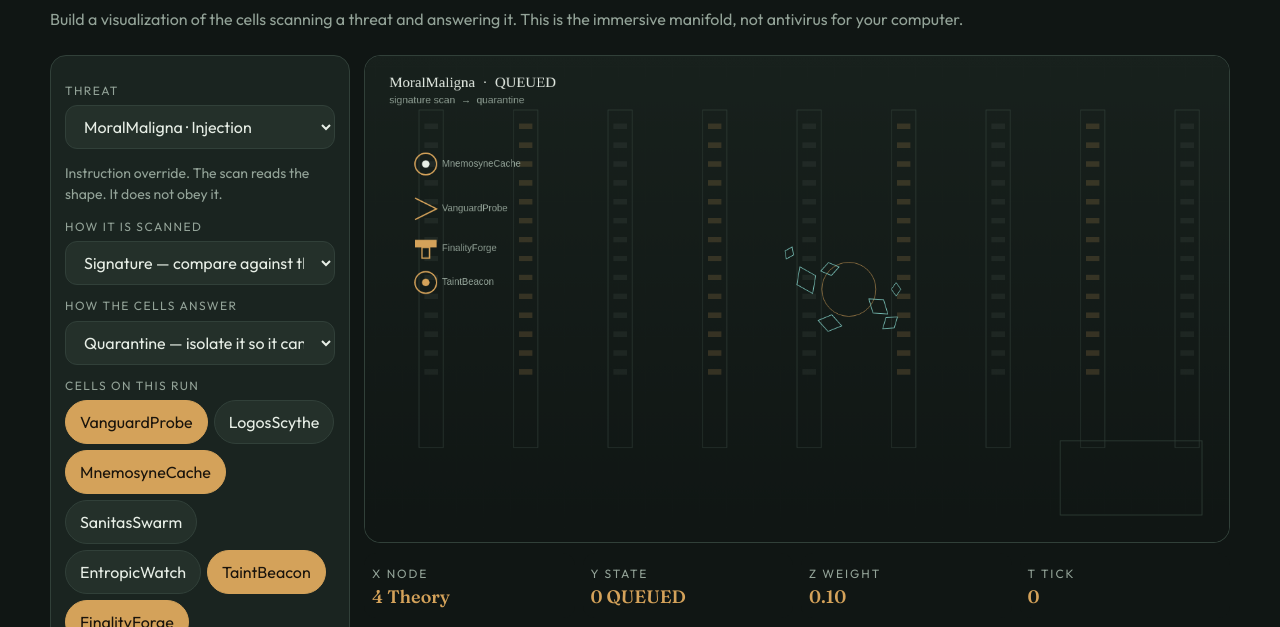
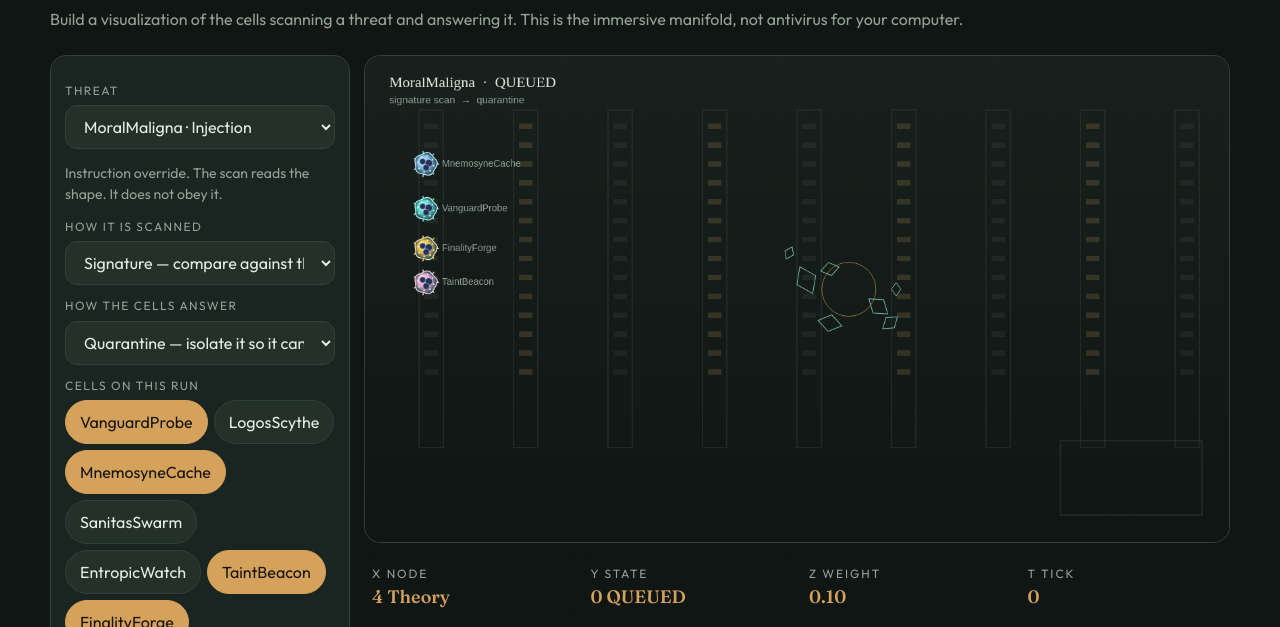
Before and after one commit to DeontewattsV1/Ethos-Aegis-, a website: page docs/aegis-brief/board.html in a window 1280 px wide. Shown: the part 105-732 px from the top of the page. Drawn offline with Linux system fonts and the light colour scheme.

Commit message:
test(4d): style compact cells as leukocytes and preserve board controls

```diff
--- a/docs/aegis-brief/board.html
+++ b/docs/aegis-brief/board.html
@@ -251,31 +251,67 @@
       return CELLS.find((cell) => cell.id === id).node;
     }
 
+    // Shared leukocyte morphology for the small 2D threat-run board.
+    // Differentiated hues retain the seven defense cell identities.
     function drawMark(id, x, y, s) {
+      const palette = {
+        vanguard: ["#57dace", "#c4fff1"], sanitas: ["#6bd8d5", "#c4ffeb"],
+        logos: ["#9cc6f6", "#edf1ff"], mnemosyne: ["#79b8df", "#d4f0ff"],
+        taint: ["#e5a6c7", "#ffe1ee"], cytokine: ["#99dba1", "#e1ffe7"],
+        finality: ["#e8b93e", "#fff0be"]
+      };
+      const color = palette[id] || palette.vanguard;
       ctx.save();
       ctx.translate(x, y);
-      ctx.strokeStyle = "#d4a25a";
-      ctx.fillStyle = "#e7eee6";
-      ctx.lineWidth = 2;
-      if (id === "vanguard") {
-        ctx.beginPath(); ctx.moveTo(-s, -s); ctx.lineTo(s, 0); ctx.lineTo(-s, s); ctx.stroke();
-      } else if (id === "logos") {
-        ctx.beginPath(); ctx.arc(0, 0, s, Math.PI, 0); ctx.stroke();
-      } else if (id === "mnemosyne") {
-        ctx.beginPath(); ctx.arc(0, 0, s, 0, Math.PI * 2); ctx.stroke();
-        ctx.beginPath(); ctx.arc(0, 0, s * 0.35, 0, Math.PI * 2); ctx.fill();
-      } else if (id === "finality") {
-        ctx.fillStyle = "#d4a25a";
-        ctx.fillRect(-s, -s * 0.8, s * 2, s * 0.7);
-        ctx.strokeRect(-s * 0.35, -s * 0.1, s * 0.7, s);
-      } else if (id === "taint") {
-        ctx.beginPath(); ctx.arc(0, 0, s * 0.35, 0, Math.PI * 2); ctx.fillStyle = "#d4a25a"; ctx.fill();
-        ctx.beginPath(); ctx.arc(0, 0, s, 0, Math.PI * 2); ctx.stroke();
-      } else if (id === "cytokine") {
+      const radius = s * (1 + 0.045 * Math.sin(tick * 0.06 + x * 0.03));
+
+      // Small pseudopod extensions; geometry is deterministic for stable playback.
+      ctx.strokeStyle = color[0];
+      ctx.lineWidth = Math.max(1.3, s * 0.12);
+      ctx.lineCap = "round";
+      for (let i = 0; i < 7; i++) {
+        const angle = i * Math.PI * 2 / 7;
         ctx.beginPath();
-        ctx.moveTo(0, -s); ctx.lineTo(0, s); ctx.moveTo(-s, 0); ctx.lineTo(s, 0); ctx.stroke();
-      } else {
-        ctx.beginPath(); ctx.arc(0, 0, s * 0.7, 0, Math.PI * 2); ctx.stroke();
+        ctx.moveTo(Math.cos(angle) * radius * 0.8, Math.sin(angle) * radius * 0.8);
+        ctx.lineTo(Math.cos(angle) * radius * 1.16, Math.sin(angle) * radius * 1.16);
+        ctx.stroke();
+      }
+
+      // Translucent cytoplasm and luminous outer membrane.
+      const fill = ctx.createRadialGradient(-radius * 0.36, -radius * 0.38, 1, 0, 0, radius);
+      fill.addColorStop(0, color[1]);
+      fill.addColorStop(0.56, color[0]);
+      fill.addColorStop(1, "#234956");
+      ctx.fillStyle = fill;
+      ctx.beginPath();
+      ctx.moveTo(radius, 0);
+      for (let i=1; i<=36; i++) {
+        const angle = i * Math.PI * 2/36;
+        const variance = 1 + 0.065 * Math.sin(5*angle + x);
+        ctx.lineTo(Math.cos(angle)*radius*variance, Math.sin(angle)*radius*variance);
+      }
+      ctx.closePath();
+      ctx.fill();
+      ctx.strokeStyle = color[1];
+      ctx.lineWidth = 1.35;
+      ctx.stroke();
+
+      // Three interconnected nuclear lobes, inspired by biological leukocytes.
+      ctx.fillStyle = "#253354";
+      ctx.strokeStyle = "#a4a5d3";
+      ctx.lineWidth = 0.9;
+      for (const [nx,ny,nr] of [[-0.28,-0.23,0.27],[0.27,-0.08,0.33],[0.04,0.33,0.29]]) {
+        ctx.beginPath(); ctx.arc(nx*radius,ny*radius,nr*radius,0,Math.PI*2);
+        ctx.fill(); ctx.stroke();
+      }
+
+      // Cytoplasmic granules rendered inside the plasma membrane.
+      ctx.fillStyle = color[1];
+      for (let i=0; i<8; i++) {
+        const angle = i*Math.PI*2/8 + 0.21;
+        ctx.beginPath();
+        ctx.arc(Math.cos(angle)*radius*0.73,Math.sin(angle)*radius*0.73,Math.max(1, radius*0.075),0,Math.PI*2);
+        ctx.fill();
       }
       ctx.restore();
     }
```
Also changed, not shown: docs/4d-immersive/CELL_VISUAL_SPEC.md (added, +21 -0 lines), 1 other file.
